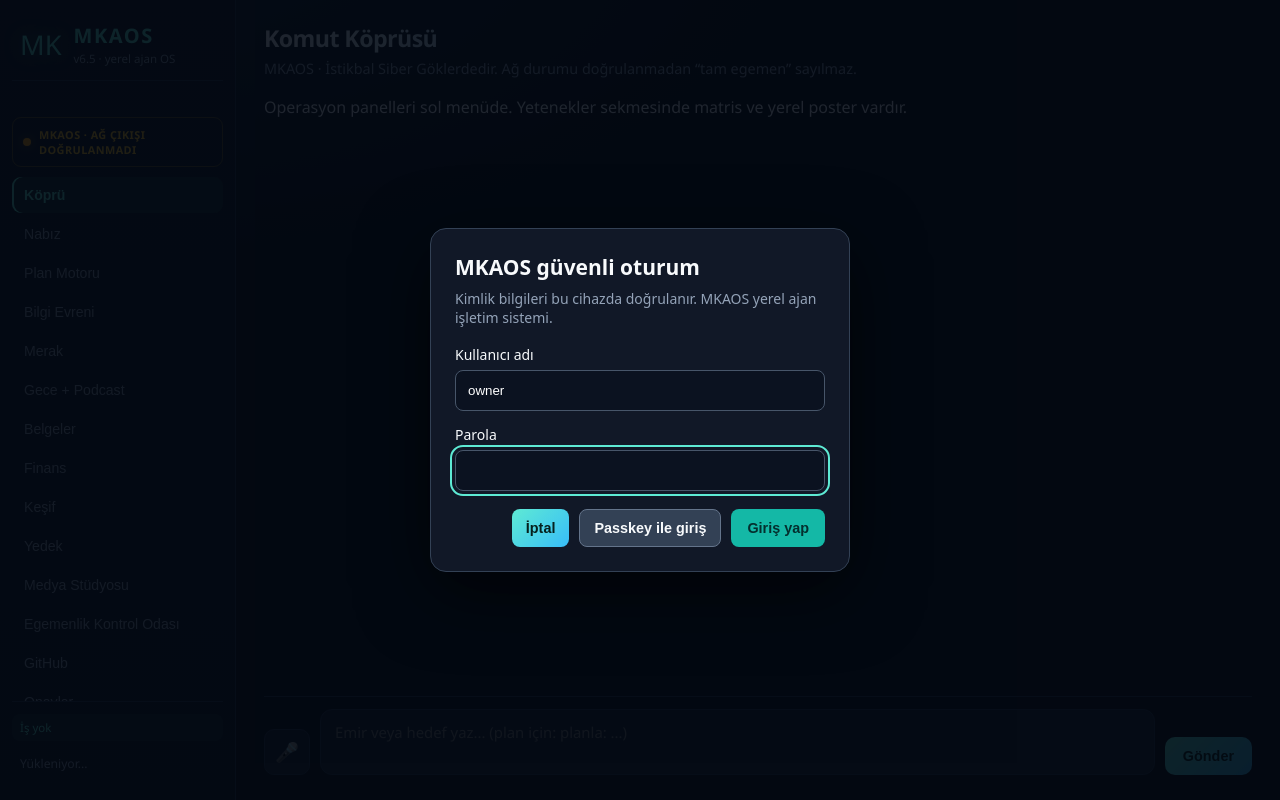
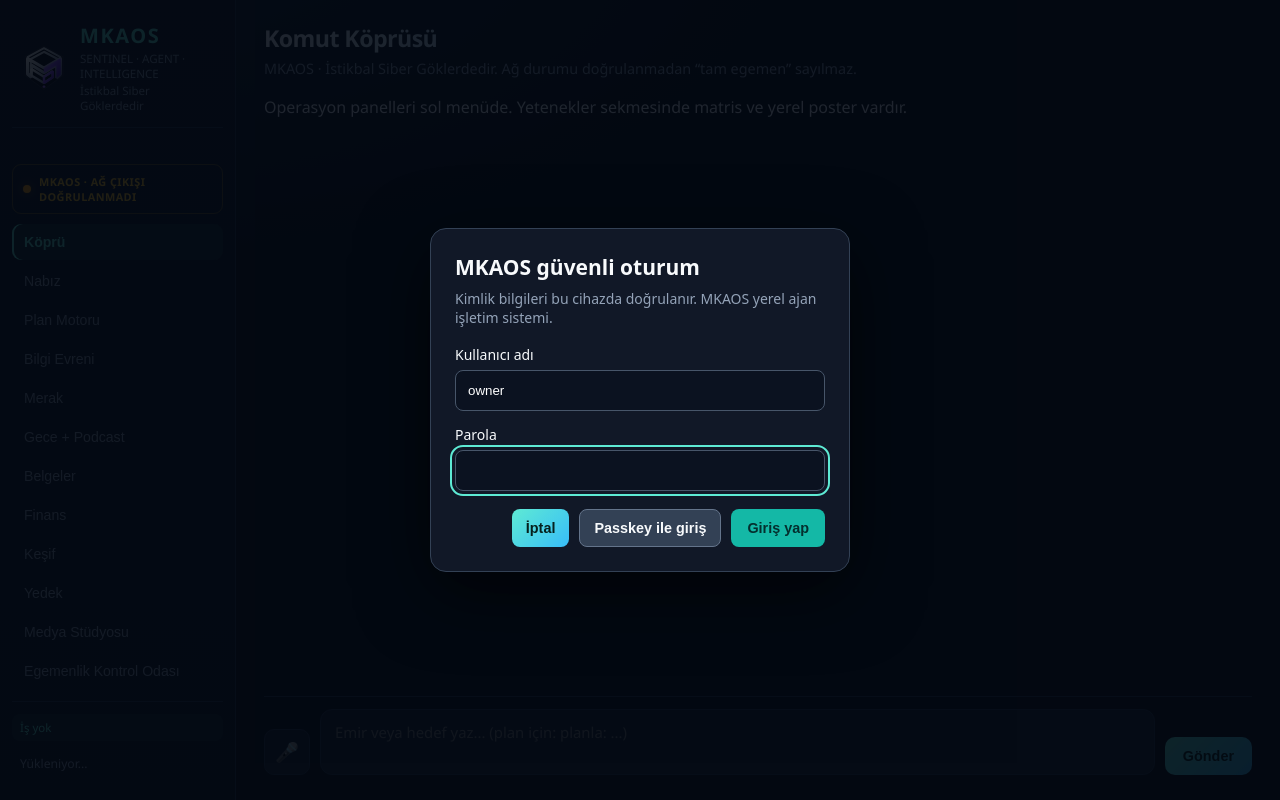
Before and after one commit to Nexora88/sentinel-agent, a FastAPI app: page / in a window 1280 px wide. Run offline with FastAPI, Linux system fonts and the light colour scheme.

Commit message:
feat(ui): apply MKAOS emblem and Turkish-first brand header

```diff
--- a/web/templates/index.html
+++ b/web/templates/index.html
@@ -10,10 +10,11 @@
   <div class="app">
     <aside class="sidebar">
       <div class="logo">
-        <span class="logo-icon">MK</span>
+        <img class="logo-emblem" src="/static/mkaos-emblem.svg" alt="MKAOS geometrik gümüş-mor amblemi" width="48" height="48" />
         <div class="logo-text">
           <span class="brand">MKAOS</span>
-          <span class="tag">v6.5 · yerel ajan OS</span>
+          <span class="tag">SENTINEL · AGENT · INTELLIGENCE</span>
+          <span class="tag brand-motto">İstikbal Siber Göklerdedir</span>
         </div>
       </div>
       <div class="sovereignty-status" title="Ağ çıkışı henüz işletim sistemi/firewall düzeyinde doğrulanmadı"><span class="sovereignty-dot"></span><span id="sovereignty-mini-label">MKAOS · AĞ ÇIKIŞI DOĞRULANMADI</span></div>
```
